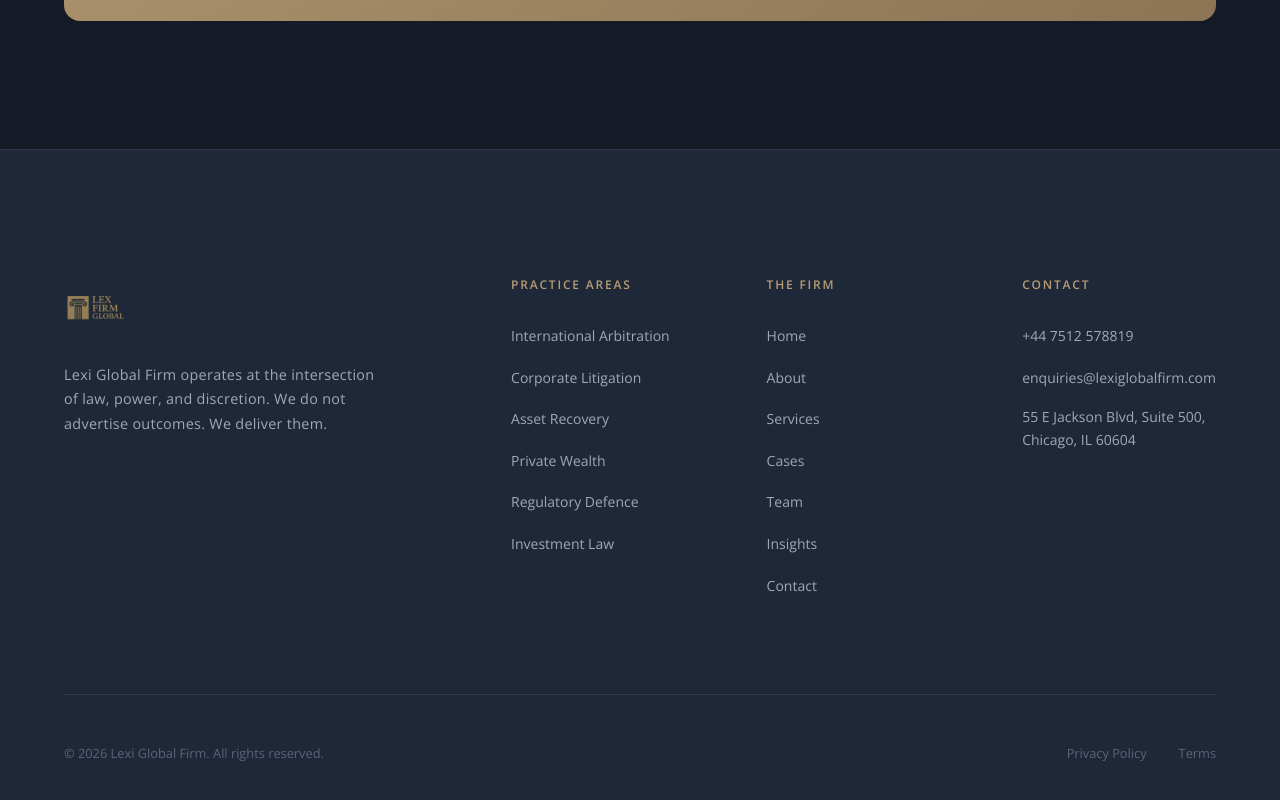
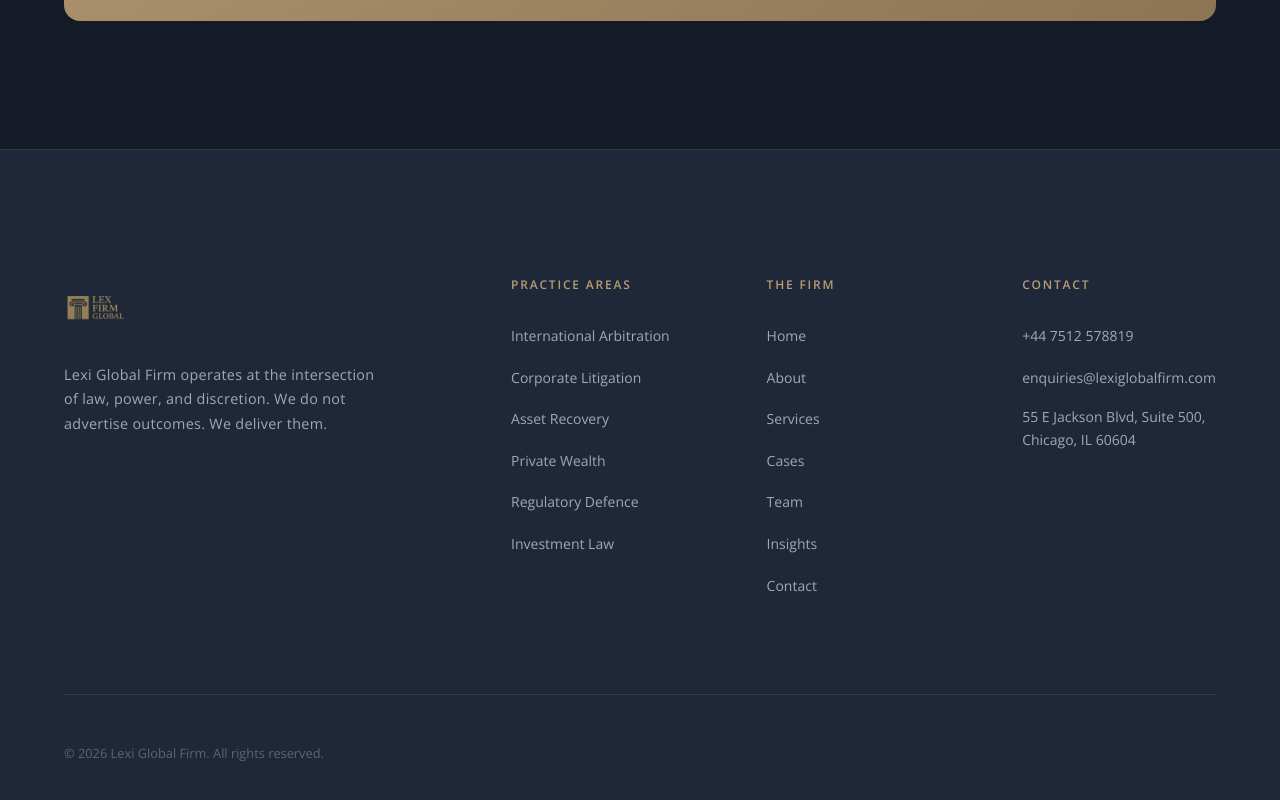
Before and after one commit to cloudflare-org/litigate, a Next.js app: page / in a window 1280 px wide. Shown: the part 4860-5660 px from the top of the page. Built offline with nearby package versions, Linux system fonts and the light colour scheme; a web font is replaced by a local one.

Commit message:
fix: remove Privacy Policy and Terms links from footer

```diff
--- a/components/LexiFooter.tsx
+++ b/components/LexiFooter.tsx
@@ -47,7 +47,6 @@ export default function LexiFooter() {
                 <div className="footer-socials">
                     <a href="#">LinkedIn</a>
                     <a href="#">Twitter</a>
-                    <a href="#">Privacy Policy</a>
                 </div>
             </div>
         </footer>
--- a/components/LexiLayout.tsx
+++ b/components/LexiLayout.tsx
@@ -384,7 +384,7 @@ export function LexiFooter() {
             </div>
             <div className="footer-bottom">
                 <div>&#169; {new Date().getFullYear()} {footer.copyright}</div>
-                <div className="footer-socials"><a href="#">Privacy Policy</a><a href="#">Terms</a></div>
+                <div className="footer-socials" />
             </div>
         </footer>
     );
```
